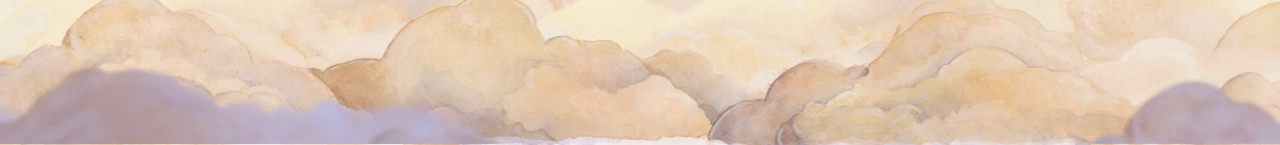
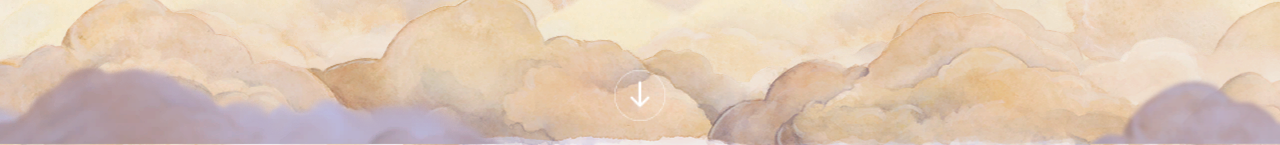
Before and after one commit to alisonnRB/Portifolio, a Next.js app: page / in a window 1280 px wide. Shown: the part 655-800 px from the top of the page. Built offline with nearby package versions, Linux system fonts and the light colour scheme.

Commit message:
arroew to bottom created

```diff
--- a/src/components/dragon/dragon.css
+++ b/src/components/dragon/dragon.css
@@ -190,5 +190,28 @@
     animation: title-born 2.2s linear;
   }
 
+}
 
+.arrow {
+  bottom: 3%;
+  left: 50%;
+  transform: translateX(-50%);
+  height: clamp(3.2rem, 4vw, 10vw);
+  width: clamp(3.2rem, 4vw, 10vw);
+  cursor: pointer;
+  animation: arrow-Born 4.5s linear;
 }
+
+@keyframes arrow-Born {
+  0% {
+    opacity: 0;
+  }
+
+  99% {
+    opacity: 0;
+  }
+
+  100% {
+    opacity: 1;
+  }
+}
--- a/src/components/dragon/dragonCenarie.tsx
+++ b/src/components/dragon/dragonCenarie.tsx
@@ -1,4 +1,7 @@
 import './dragon.css';
+import Image from 'next/image';
+import arrow from './source/arow.png';
+
 import Background from './background';
 import Camada from './camada';
 
@@ -56,6 +59,14 @@ export default function DragonCenarie() {
 
             {/* Title */}
             <Title />
+
+            {/* To bottom */}
+            <Image
+                src={arrow}
+                className="absolute z-90 arrow"
+                alt="arrow to bottom"
+                priority
+            />
         </div>
     );
 }
```
Also changed, not shown: src/components/dragon/source/arow.png (added).
